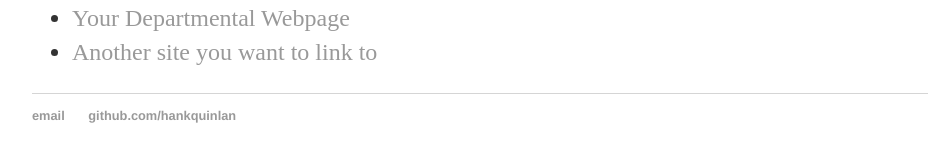
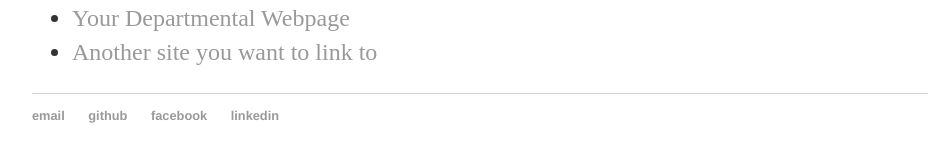
Before and after one commit to himanshu2612/himanshu2612.github.io, a Jekyll site: the page built from about/index.html, in a window 1280 px wide. Shown: the part 425-587 px from the top of the page, without its empty margins (160-1112 px from the left). Built offline with Jekyll 4.4.1, drawn with Linux system fonts in a browser that asks for light colours.

Commit message:
some changes

```diff
--- a/_layouts/default.html
+++ b/_layouts/default.html
@@ -25,8 +25,10 @@
 
   <footer>
    <ul>
-   <li><a href="mailto:hankquinlanhub@gmail.com">email</a></li>
-   <li><a href="https://github.com/hankquinlan">github.com/hankquinlan</a></li>
+   <li><a href="mailto:himanshuch2018@gmail.com">email</a></li>
+   <li><a href="https://github.com/himanshu2612">github</a></li>
+   <li><a href="https://www.facebook.com/himanshu.chauhan.94043626">facebook</a></li>
+   <li><a href="https://www.linkedin.com/in/himanshu-chauhan-660581134/">linkedin</a></li>
    </ul>
   </footer>
   </body>
--- a/about/index.html
+++ b/about/index.html
@@ -1,6 +1,6 @@
 ---
 layout: default
-title: About Hank Quinlan
+title: About Himanshu Chauhan
 ---
 
 		<div class="about">
--- a/blog/index.html
+++ b/blog/index.html
@@ -1,6 +1,6 @@
 ---
 layout: default
-title: Hank Quinlan's Blog
+title: Himanshu Chauhan's Blog
 ---
 <h1>{{ page.title }}</h1>
 <ul class="posts">
--- a/index.html
+++ b/index.html
@@ -1,6 +1,6 @@
 ---
 layout: default
-title: Hank Quinlan, Horrible Cop
+title: Himanshu Chauhan
 ---
 
 		<div class="blurb">
```
